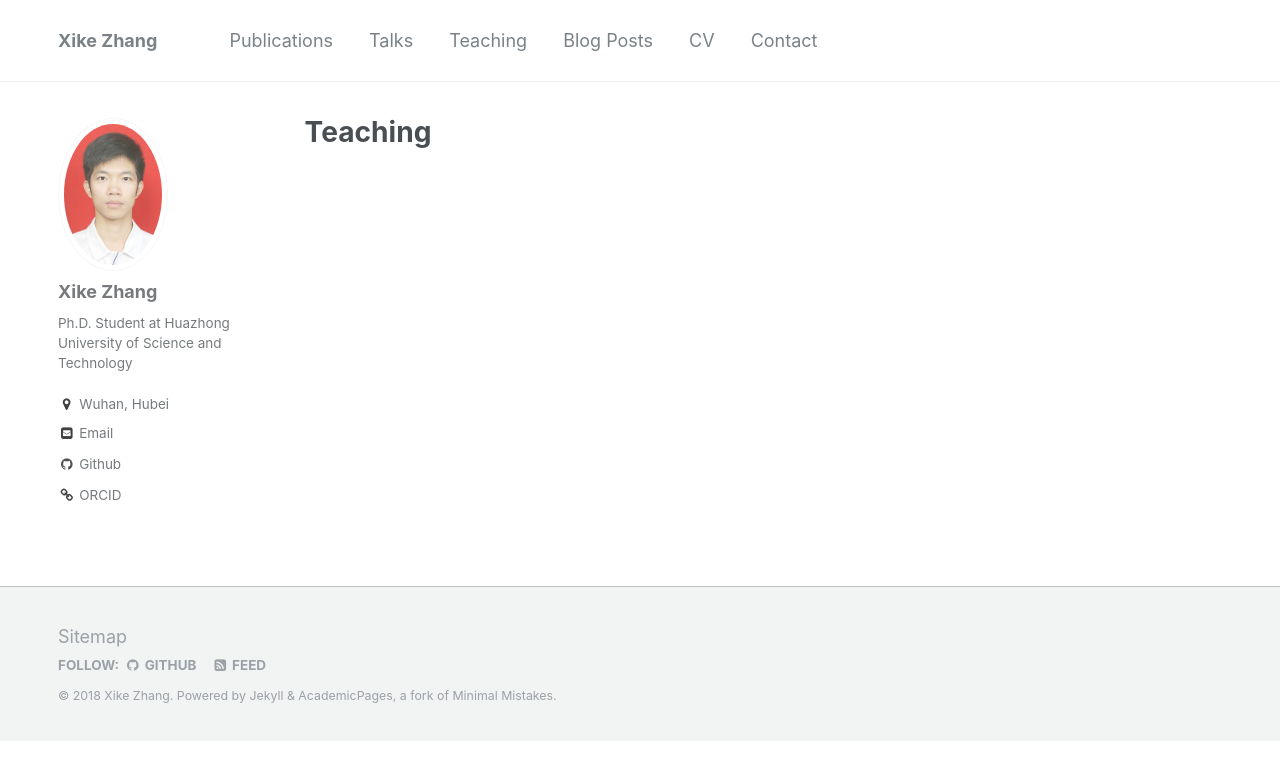
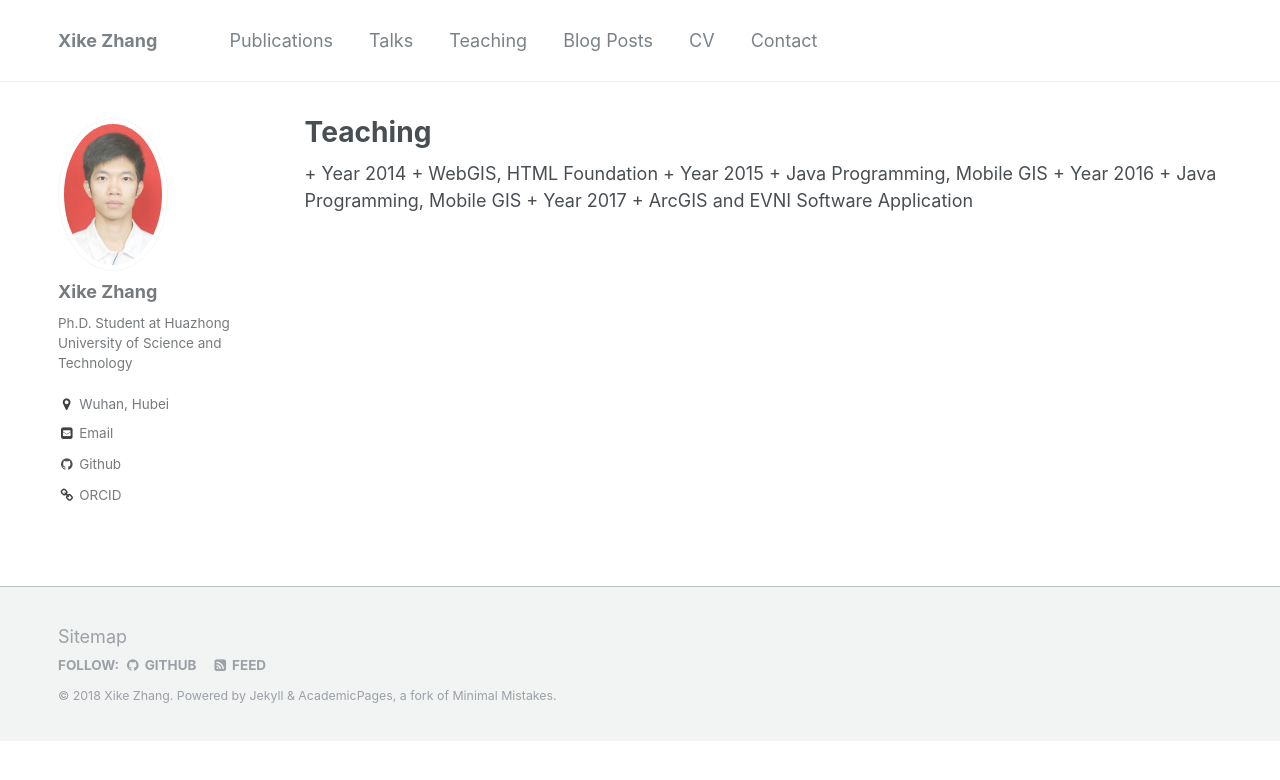
Before and after one commit to kokocheung/XikeZhang.github.io, a Jekyll site: the page built from _pages/teaching.html, in a window 1280 px wide. Shown: the top 780 px of the page. Built offline with Jekyll 4.4.1, drawn with Linux system fonts in a browser that asks for light colours.

Commit message:
Update teaching.html

```diff
--- a/_pages/teaching.html
+++ b/_pages/teaching.html
@@ -4,3 +4,12 @@ title: "Teaching"
 permalink: /teaching/
 author_profile: true
 ---
+
++ Year 2014
+   + WebGIS, HTML Foundation
++ Year 2015
+   + Java Programming, Mobile GIS
++ Year 2016
+   + Java Programming, Mobile GIS
++ Year 2017
+   + ArcGIS and EVNI Software Application
```
